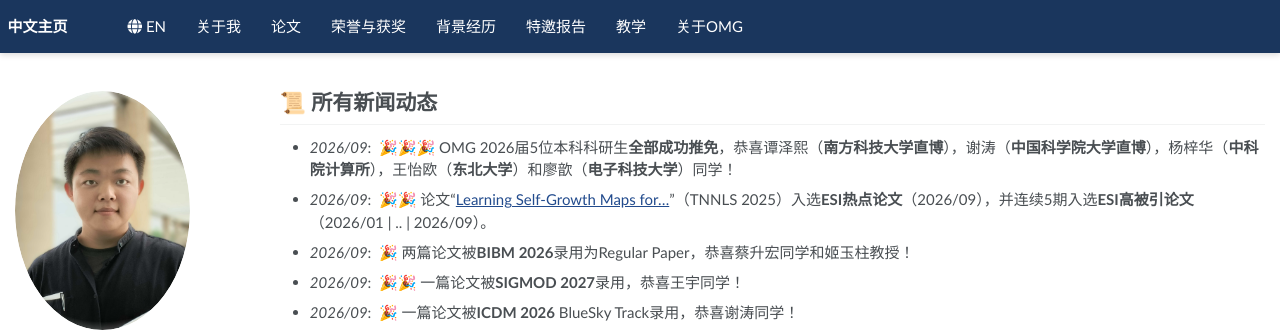
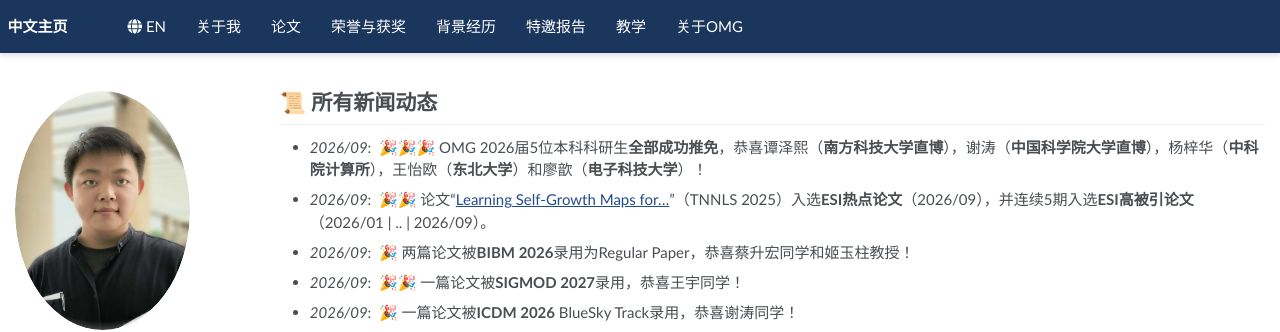
Before and after one commit to yqzhang-Zz/zh-news, a Jekyll site: the page built from _pages/about.md, in a window 1280 px wide and 900 px high. Shown: the top 332 px of the window. Built offline with Jekyll 4.4.1, drawn with Linux system fonts in a browser that asks for light colours; some web fonts are replaced; a script that is not in the unit is left out; comment, search, counter and statistics services are not loaded.

Commit message:
Update about.md

```diff
--- a/_pages/about.md
+++ b/_pages/about.md
@@ -11,7 +11,7 @@ redirect_from:
 <span class='anchor' id="news"></span>
 
 # 📜 所有新闻动态
-- *2026/09*: &nbsp;🎉🎉🎉 OMG 2026届5位本科科研生**全部成功推免**，恭喜谭泽熙（**南方科技大学直博**），谢涛（**中国科学院大学直博**），杨梓华（**中科院计算所**），王怡欧（**东北大学**）和廖歆（**电子科技大学**）同学！
+- *2026/09*: &nbsp;🎉🎉🎉 OMG 2026届5位本科科研生**全部成功推免**，恭喜谭泽熙（**南方科技大学直博**），谢涛（**中国科学院大学直博**），杨梓华（**中科院计算所**），王怡欧（**东北大学**）和廖歆（**电子科技大学**）！
 - *2026/09*: &nbsp;🎉🎉 论文“[Learning Self-Growth Maps for…](https://arxiv.org/pdf/2404.09243)”（TNNLS 2025）入选**ESI热点论文**（2026/09），并连续5期入选**ESI高被引论文**（2026/01 &#124; .. &#124; 2026/09）。
 - *2026/09*: &nbsp;🎉 两篇论文被**BIBM 2026**录用为Regular Paper，恭喜蔡升宏同学和姬玉柱教授！
 - *2026/09*: &nbsp;🎉🎉 一篇论文被**SIGMOD 2027**录用，恭喜王宇同学！
```
